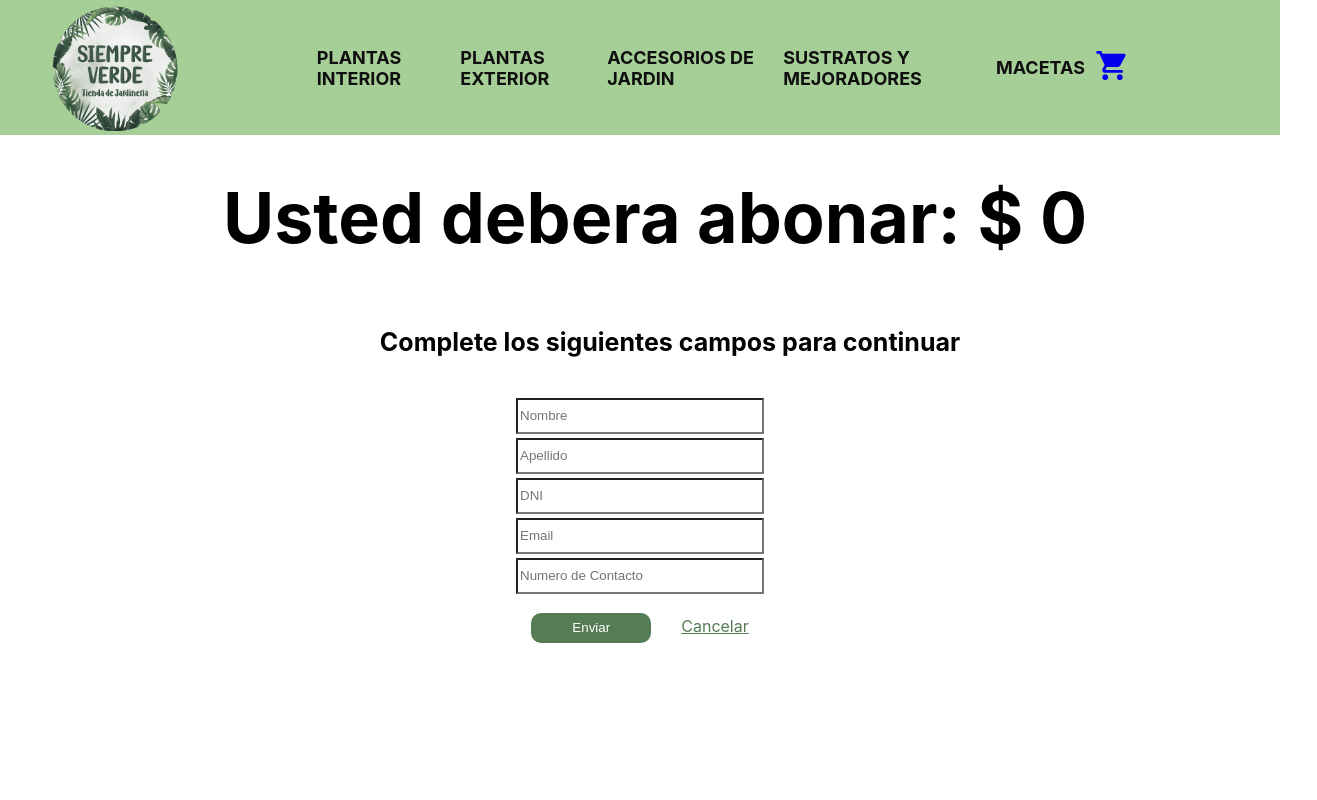
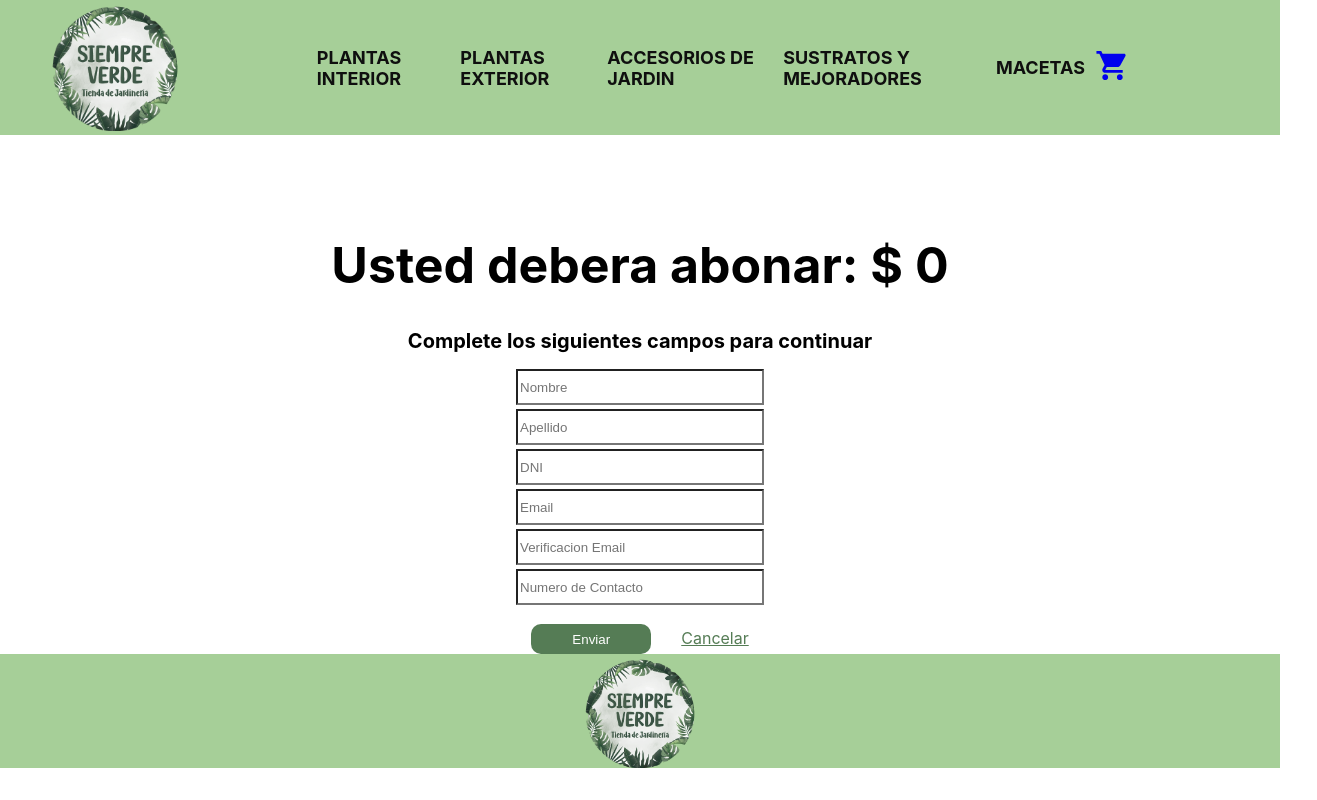
Before and after one commit to florfranso/react-perez, a React (Create React App) app: page /form in a window 1280 px wide. Shown: the whole page, 1317 px wide, since content can reach past the window. Built offline with nearby package versions, Linux system fonts and the light colour scheme.

Commit message:
agregue footer, detalles css

```diff
--- a/src/App.js
+++ b/src/App.js
@@ -6,6 +6,7 @@ import Cart from "./Containers/container/CartView/Cart/Cart.jsx";
 import { BrowserRouter, Routes, Route } from "react-router-dom";
 import { CustomProvider } from "./Context/CartContext.jsx";
 import Form from "./Containers/container/CartView/Form/Form";
+import Footer from "./components/Footer/Footer.jsx";
 
 const App = () => {
 
@@ -26,6 +27,7 @@ const App = () => {
           </Routes>
         </CustomProvider>
       </BrowserRouter>
+      <Footer/>
     </>
   )
 }
--- a/src/Containers/container/CartView/Form/Form.js
+++ b/src/Containers/container/CartView/Form/Form.js
@@ -15,6 +15,7 @@ const Form = (props) => {
         Surname: "",
         DNI: "",
         Email: "",
+        VerificEmail: "",
         NumberCard: "",
     })
 
@@ -29,7 +30,7 @@ const Form = (props) => {
 
     const buy = (e) => {
         e.preventDefault();
-        if (datos.Name !== "" && datos.Surname !== "" && datos.DNI !== "" && datos.Email !== "") {
+        if (datos.Name !== "" && datos.Surname !== "" && datos.DNI !== "" && datos.Email === datos.VerificEmail) {
             const ventasCollection = collection(db, "ventas");
 
             addDoc(ventasCollection, {
@@ -56,7 +57,7 @@ const Form = (props) => {
             Swal.fire({
                 icon: 'error',
                 title: 'Oops...',
-                text: 'No has completado todos los campos',
+                text: 'No has completado todos los campos o los Email no coinciden',
             })
         }
     }
@@ -87,6 +88,9 @@ const Form = (props) => {
                                 <input type="text" placeholder="Email" className="form" name="Email" onChange={handleInputChange}></input>
                             </div>
                             <div>
+                                <input type="text" placeholder="Verificacion Email" className="form" name="Email" onChange={handleInputChange}></input>
+                            </div>
+                            <div>
                                 <input type="Number" placeholder="Numero de Contacto" className="form" name="Number-Card" onChange={handleInputChange}></input>
                             </div>
                         </div>
--- a/src/Containers/container/CartView/Form/form.css
+++ b/src/Containers/container/CartView/Form/form.css
@@ -1,6 +1,7 @@
 h1 {
     margin-top: 40px;
     text-align: center;
+    margin-top: 100px;
 }
 
 h2 {
--- a/src/Containers/container/ItemDetailContainer/ItemDetail/itemDetail.css
+++ b/src/Containers/container/ItemDetailContainer/ItemDetail/itemDetail.css
@@ -1,38 +1,30 @@
 h1 {
-    font-size: 70px;
+    font-size: 50px;
     text-align: center;
-    margin-left: 30px;
+    justify-content: center;
 }
 
 h2 {
-    font-size: 25px;
-    margin-left: 60px;
-    padding: 20px;
+    font-size: 20px;
     margin-top: 0px;
 }
 
 .precio {
-
     font-size: 25px;
-    margin-left: 170px;
     margin-top: 0px;
+    text-align: center;
 }
 
 .containerPpal {
     background-color: #A6CF98;
-    width: 80%;
+    width: 70%;
     height: 80%;
     margin-right: auto;
     margin-left: auto;
-    margin-top: 15px;
-    padding: 30px;
     justify-content: center;
     align-items: center;
     filter: drop-shadow(5px 5px 5px #557C55);
     border-radius: 20px;
-    /*     transition: transform 0.2s;
- */
-
 }
 
 .container {
--- /dev/null
+++ b/src/components/Footer/Footer.css
@@ -0,0 +1,10 @@
+footer{
+    display: flex;
+    justify-content: center;
+    align-items: center;
+    background-color: #A6CF98;
+}
+
+.imagen {
+    width: 120px;
+}
--- /dev/null
+++ b/src/components/Footer/Footer.jsx
@@ -0,0 +1,13 @@
+import './Footer.css'
+import logo from '../../assets/logo.png'
+import { Link } from 'react-router-dom'
+
+const Footer = () => {
+    return (
+        <footer>
+            <img className='imagen' src={logo} alt="logo" />
+        </footer>
+    )
+}
+
+export default Footer;
--- a/src/components/ItemCount.js
+++ b/src/components/ItemCount.js
@@ -57,7 +57,7 @@ const styles = {
         height: 30,
         width:150,
         padding: 10,
-        marginLeft: 100,
+        marginLeft: 50,
         borderRadius: 20,
         alignItems: 'center',
     },
@@ -85,6 +85,7 @@ const styles = {
     contenedorAgregar: {
         justifyContent: 'center',
         display: 'flex',
+        alignItems: 'center',
     },
 
 
--- a/src/components/NavBar.js
+++ b/src/components/NavBar.js
@@ -29,6 +29,7 @@ const styles = {
         justifyContent: 'space-between',
         alignItems: 'center',
         backgroundColor: '#A6CF98',
+        overflowX: 'hidden',
     },
 
     branchContainer: {
```
